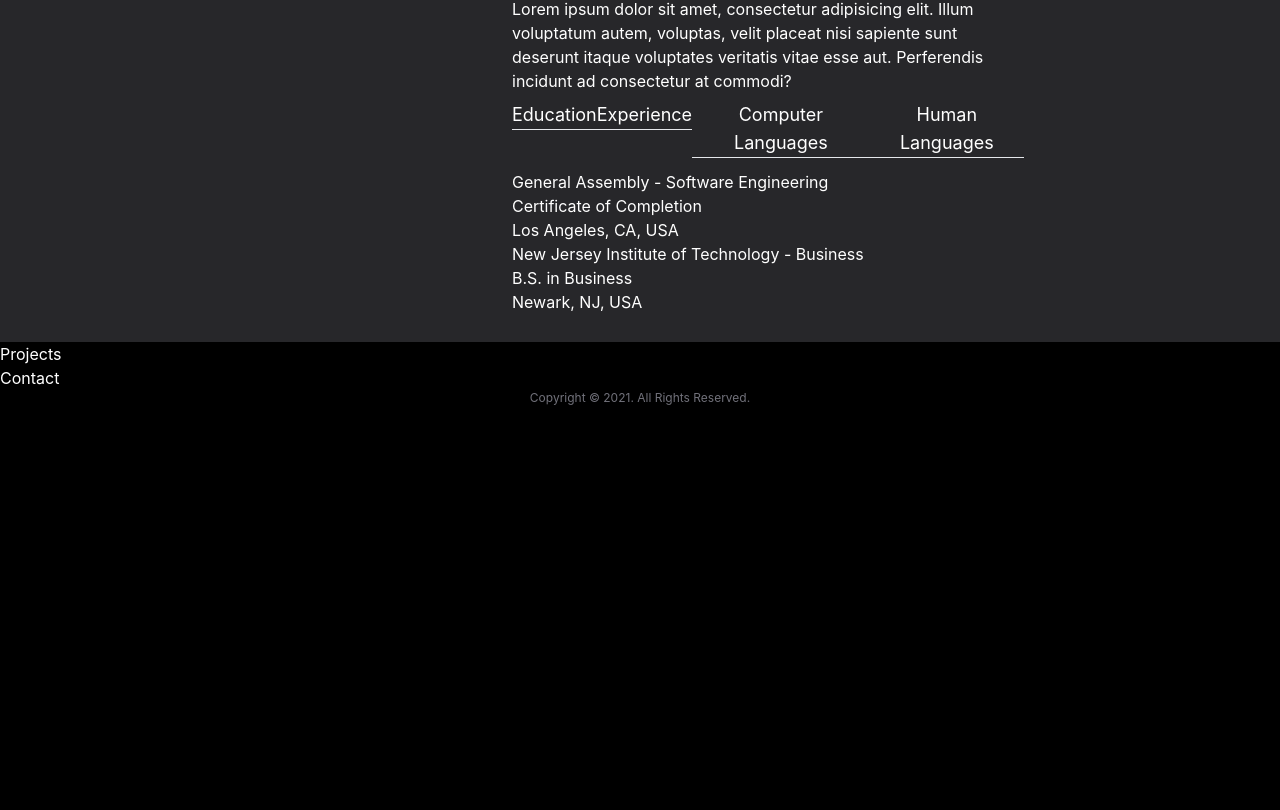
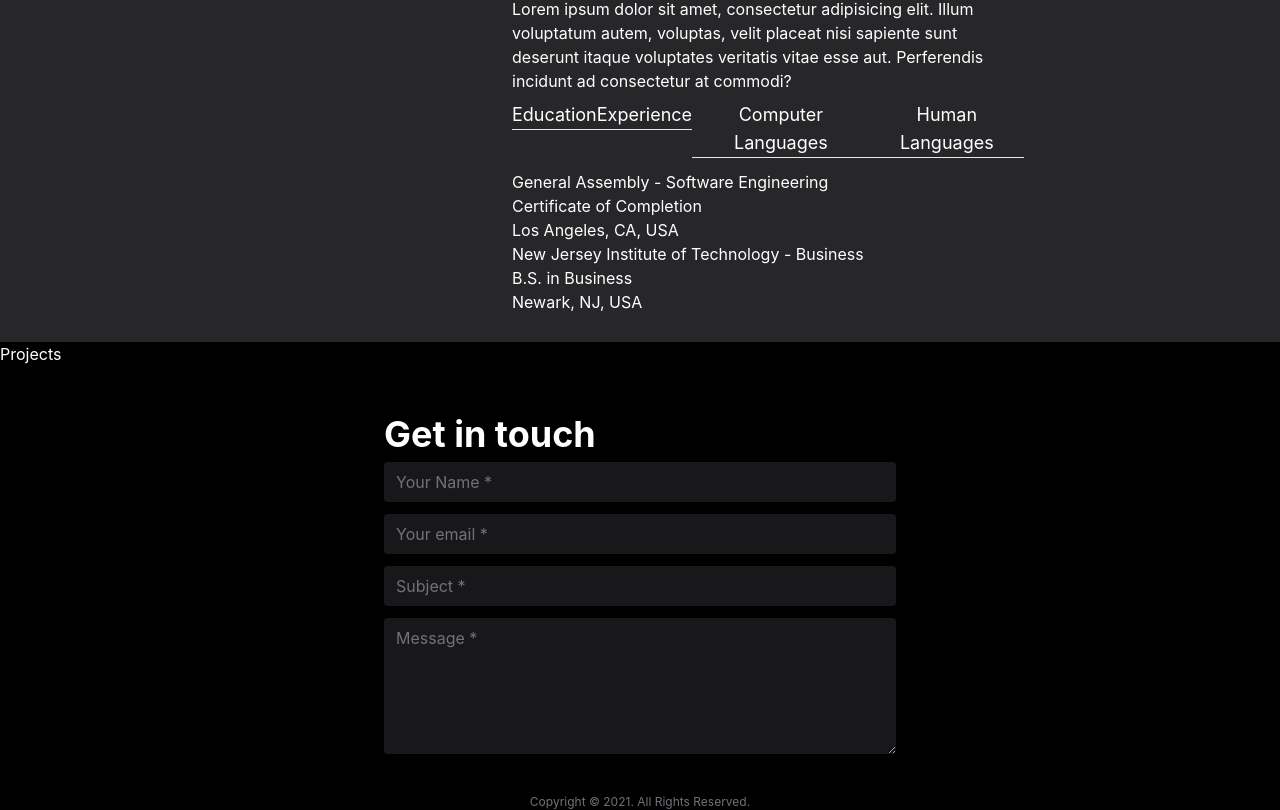
Before and after one commit to mpenajoia/portfolio, a React (Create React App) app: page / in a window 1280 px wide. Shown: the part 299-1109 px from the top of the page. Before the commit the page ends 800 px from the top, so only its background shows below. Built offline with nearby package versions, Linux system fonts and the light colour scheme.

Commit message:
Contact form

```diff
--- a/src/components/Contact.jsx
+++ b/src/components/Contact.jsx
@@ -2,7 +2,17 @@ import React from 'react'
 
 function Contact() {
   return (
-    <div>Contact</div>
+    <div className='flex justify-center my-10'>
+        <div className='flex flex-col w-2/5'>
+            <h2 className='text-4xl font-bold my-2'>Get in touch</h2>
+            <form className='flex flex-col gap-y-3'>
+                <input required type="text" name="name" placeholder='Your Name *' className='rounded px-3 py-2 focus:outline-none bg-zinc-900 placeholder:text-zinc-500 '/>
+                <input required type="text" name="email" placeholder='Your email *' className='rounded px-3 py-2 focus:outline-none bg-zinc-900  placeholder:text-zinc-500 '/>
+                <input required type="text" name="subject" placeholder='Subject *' className='rounded px-3 py-2 focus:outline-none bg-zinc-900  placeholder:text-zinc-500 '/>
+                <textarea required type="text" rows="5" name="message" placeholder='Message *' className='rounded px-3 py-2 focus:outline-none bg-zinc-900  placeholder:text-zinc-500 '/>
+            </form>
+        </div>
+    </div>
   )
 }
 
--- a/src/index.css
+++ b/src/index.css
@@ -12,3 +12,14 @@ body {
   background-color: #000000;
   color:#ffffff;
 }
+
+/* Hide scrollbar for Chrome, Safari and Opera */
+.no-scrollbar::-webkit-scrollbar {
+  display: none;
+}
+
+/* Hide scrollbar for IE, Edge and Firefox */
+.no-scrollbar {
+  -ms-overflow-style: none;  /* IE and Edge */
+  scrollbar-width: none;  /* Firefox */
+}
```
